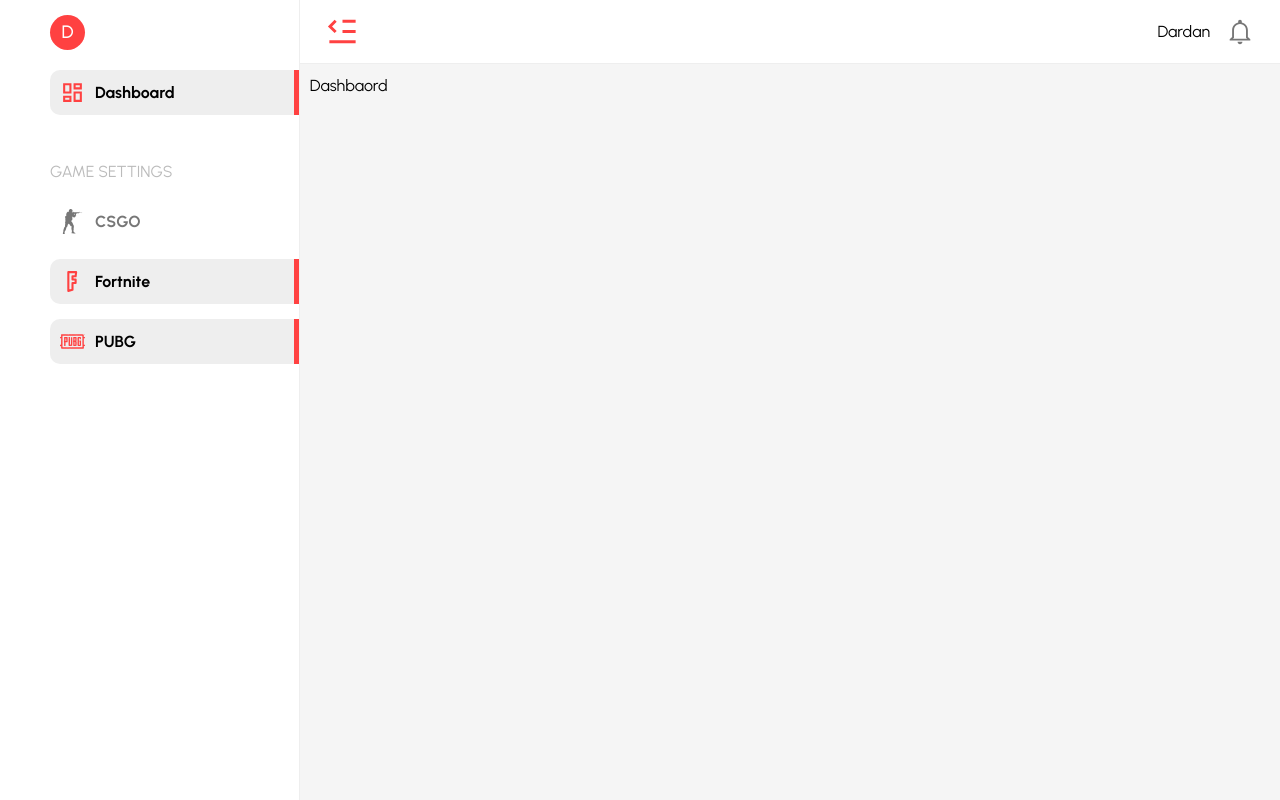
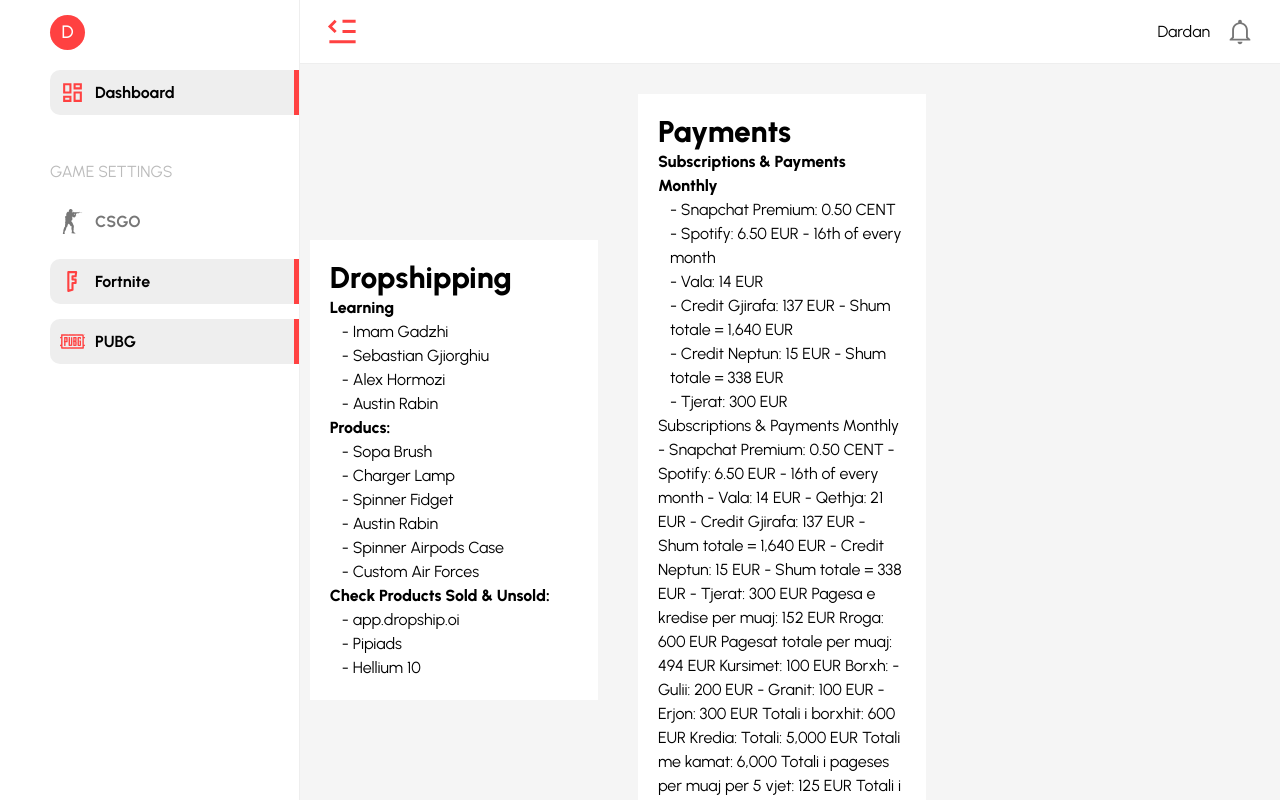
Before and after one commit to dardan743/portfolio, a React (Create React App) app: page /dashboard in a window 1280 px wide. Built offline with nearby package versions, Linux system fonts and the light colour scheme; what i18next-xhr-backend would draw is missing.

Commit message:
dashbrod

```diff
--- a/src/pages/Dashbaord.jsx
+++ b/src/pages/Dashbaord.jsx
@@ -2,8 +2,58 @@
 
 const Dashbaord = () => {
   return (
-    <div>
-      <div>Dashbaord</div>
+    <div className="flex items-center gap-10">
+      <div className="bg-white p-5 w-[30%]">
+        <h1 className="text-gray font-[800] text-3xl">Dropshipping</h1>
+        <h1 className="text-gray font-[800]">Learning</h1>
+        <ul className="ml-3">
+          <li>- Imam Gadzhi</li>
+          <li>- Sebastian Gjiorghiu</li>
+          <li>- Alex Hormozi</li>
+          <li>- Austin Rabin</li>
+        </ul>
+        <h1 className="text-gray font-[800]">Producs:</h1>
+        <ul className="ml-3">
+          <li>- Sopa Brush</li>
+          <li>- Charger Lamp</li>
+          <li>- Spinner Fidget</li>
+          <li>- Austin Rabin</li>
+          <li>- Spinner Airpods Case</li>
+          <li>- Custom Air Forces</li>
+        </ul>
+        <h1 className="text-gray font-[800]">Check Products Sold & Unsold:</h1>
+        <ul className="ml-3">
+          <li>- app.dropship.oi</li>
+          <li>- Pipiads</li>
+          <li>- Hellium 10</li>
+        </ul>
+      </div>
+
+      <div className="bg-white p-5 w-[30%] mt-5">
+        <h1 className="text-gray font-[800] text-3xl">Payments</h1>
+        <h1 className="text-gray font-[800]">
+          Subscriptions & Payments Monthly
+        </h1>
+        <ul className="ml-3">
+          <li>- Snapchat Premium: 0.50 CENT</li>
+          <li>- Spotify: 6.50 EUR - 16th of every month</li>
+          <li>- Vala: 14 EUR</li>
+          <li>- Credit Gjirafa: 137 EUR - Shum totale = 1,640 EUR</li>
+          <li>- Credit Neptun: 15 EUR - Shum totale = 338 EUR</li>
+          <li>- Tjerat: 300 EUR</li>
+        </ul>
+        <p>
+          Subscriptions & Payments Monthly - Snapchat Premium: 0.50 CENT -
+          Spotify: 6.50 EUR - 16th of every month - Vala: 14 EUR - Qethja: 21
+          EUR - Credit Gjirafa: 137 EUR - Shum totale = 1,640 EUR - Credit
+          Neptun: 15 EUR - Shum totale = 338 EUR - Tjerat: 300 EUR Pagesa e
+          kredise per muaj: 152 EUR Rroga: 600 EUR Pagesat totale per muaj: 494
+          EUR Kursimet: 100 EUR Borxh: - Gulii: 200 EUR - Granit: 100 EUR -
+          Erjon: 300 EUR Totali i borxhit: 600 EUR Kredia: Totali: 5,000 EUR
+          Totali me kamat: 6,000 Totali i pageses per muaj per 5 vjet: 125 EUR
+          Totali i pageses per muaj per 6 vjet: 100 EUR
+        </p>
+      </div>
     </div>
   );
 };
```
